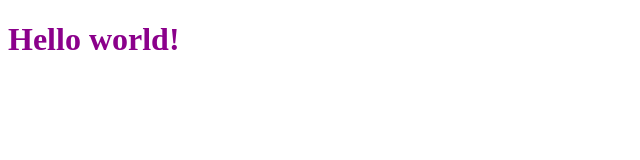
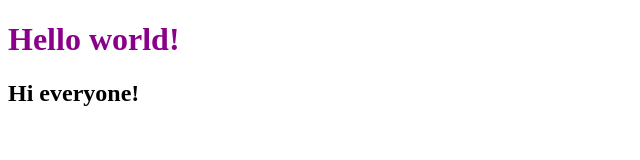
Before and after one commit to KaterinaPogorelova/test1, a plain HTML site: page index.html in a window 1280 px wide. Shown: the whole page, without its empty margins (0-640 px from the left). Drawn offline with Linux system fonts and the light colour scheme.

Commit message:
Update index.html

```diff
--- a/index.html
+++ b/index.html
@@ -12,6 +12,7 @@
 
 <body>
 	<h1>Hello world!</h1>
+	<h2>Hi everyone!</h2>
 </body>
 
 </html>
```
